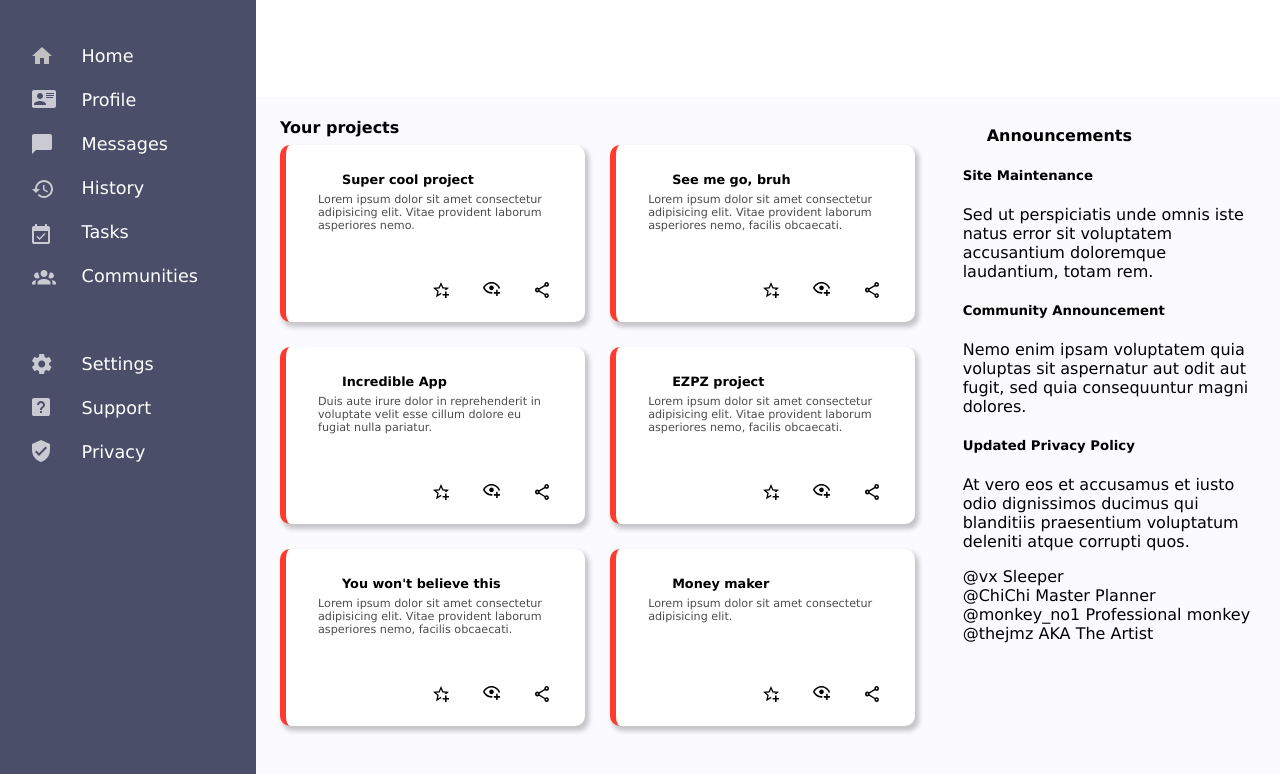
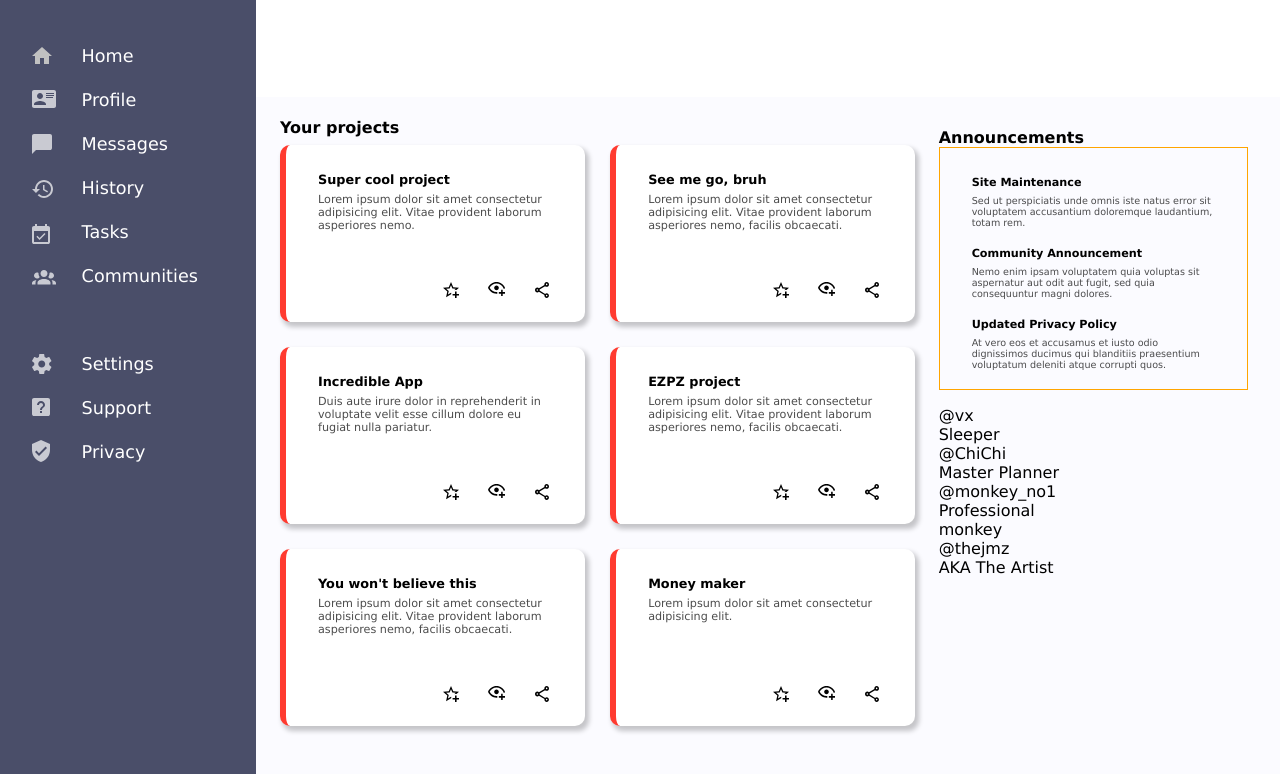
Before and after one commit to xvekii/admin-dashboard, a plain HTML site: page index.html in a window 1280 px wide. Shown: the part 72-846 px from the top of the page. Drawn offline with Linux system fonts and the light colour scheme.

Commit message:
Add trending styles

```diff
--- a/styles.css
+++ b/styles.css
@@ -93,7 +93,7 @@ a {
   gap: 1.6rem;
 }
 
-.projects-container, .ann-trend-container {
+.projects-container {
   /* border: 1px dotted gray; */
   padding: 0.5rem 1.5rem 3rem;
 }
@@ -112,10 +112,10 @@ a {
  font-size: 0.7rem;
 }
 
-.project-card p:nth-of-type(1) {
+.proj-card-icons-span {
   display: flex;
   justify-content: flex-end;
-  gap: 30px;
+  gap: 25px;
 }
 
 h4 {
@@ -124,6 +124,7 @@ h4 {
 }
 
 .project-card h4 {
+  padding: 0;
   margin-bottom: 6px;
   font-size: 0.8rem;
 }
@@ -136,3 +137,43 @@ h4 {
   width: 80%;
   height: auto;
 }
+
+.inner-ann-trend-wrapper p {
+  margin-top: 0;
+  color: #000000b3;
+  font-size: 0.6rem;
+}
+
+.ann-trend-container h4 {
+  padding: 0;
+  margin-bottom: 0;
+}
+
+.ann-trend-container {
+  /* display: grid; */
+  padding: 0.6rem 2rem 2rem 0;
+}
+
+h5 {
+  margin-bottom: 6px;
+  font-size: 0.7rem;
+}
+
+.ann-wrapper {
+  border: 1px solid orange;
+  padding: 0.6rem 2rem;
+}
+
+.trend-wrapper {
+  display: grid;
+  grid-template-columns: 1fr 1fr;
+}
+
+.trending-ul {
+  display: grid;
+  grid-template-columns: 1fr;
+}
+
+.trend-div {
+  display: grid;
+}
```
